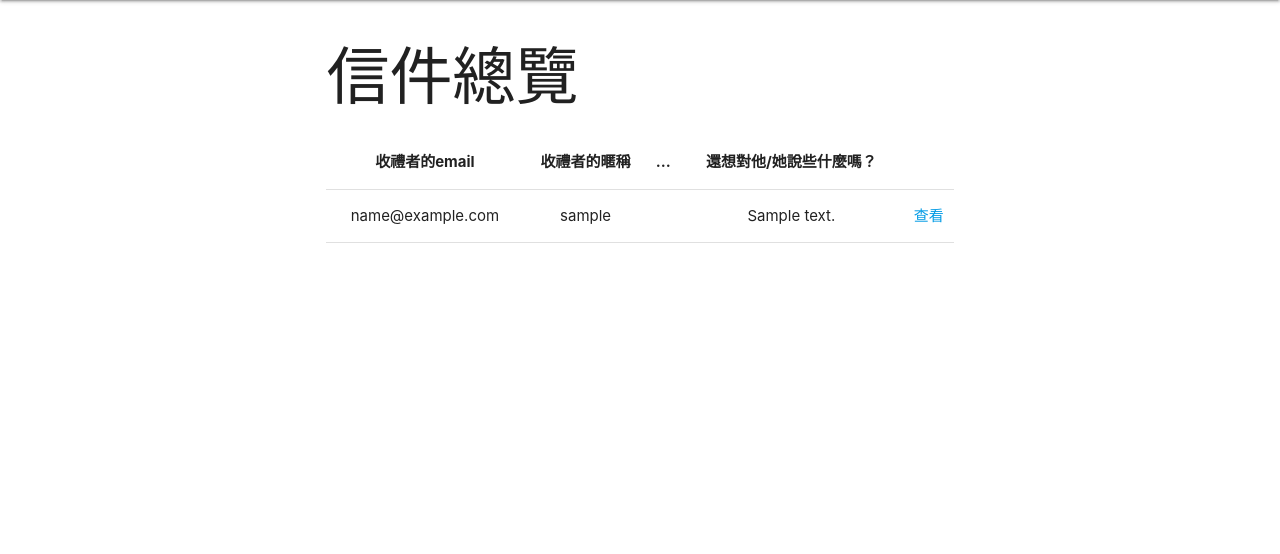
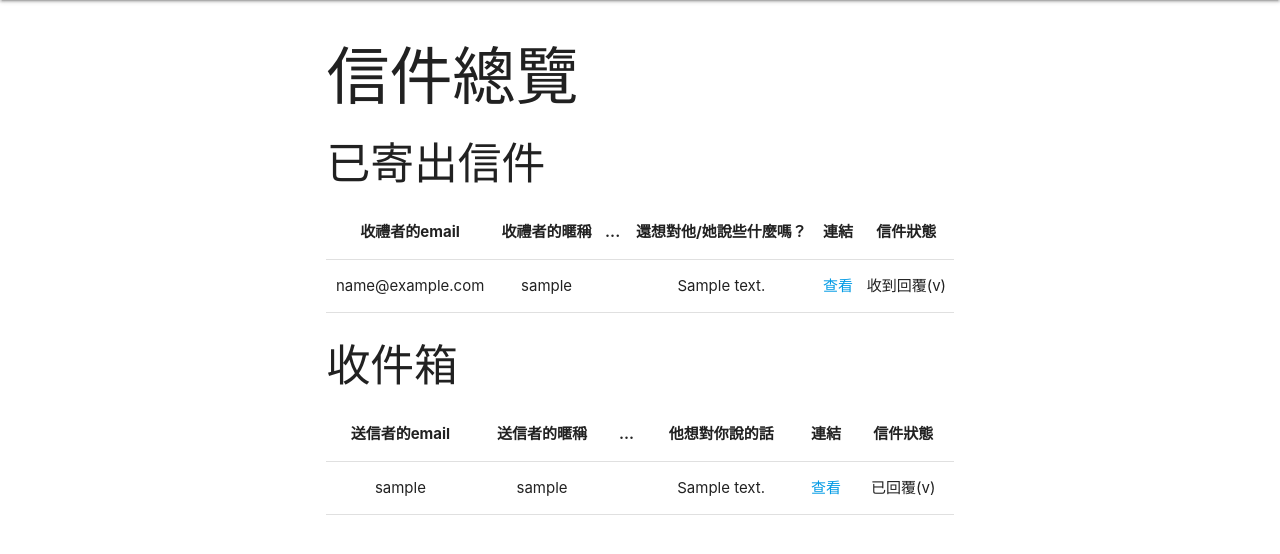
Before and after one commit to shihyuuuuuuu/GiftU, a Django app: page /accounts/dashboard/ in a window 1280 px wide. Shown: the part 64-618 px from the top of the page. Run offline with Django 3.2, Linux system fonts and the light colour scheme; a user stored in the database is signed in; tables that the repository leaves empty hold one stand-in row (values such as "Sample post"); some libraries are stand-ins or nearby versions.

Commit message:
update dashboard and questionnaire page

```diff
--- a/gift_u/views.py
+++ b/gift_u/views.py
@@ -38,5 +38,12 @@ def profile(request):
 
 def dashboard(request):
     current_user = request.user
+    # 寄件匣
     questionnaires = Questionnaire.objects.filter(creator=current_user)
-    return render(request, 'dashboard.html', {'questionnaires':questionnaires} )
+    # 收件匣
+    receive_questionnaires = Questionnaire.objects.filter(receiver_email=current_user.email)
+    context={
+        'questionnaires':questionnaires,
+        'receive_questionnaires':receive_questionnaires
+    }
+    return render(request, 'dashboard.html', context)
--- a/templates/dashboard.html
+++ b/templates/dashboard.html
@@ -9,14 +9,17 @@
 <div class="container">
     <h1>信件總覽</h1>
 
+    <!-- 寄件箱 開始-->
     <table class="highlight centered">
+        <h3>已寄出信件</h3>
         <thead>
           <tr>
               <th>收禮者的email</th>
               <th>收禮者的暱稱</th>
               <th>...</th>
               <th>還想對他/她說些什麼嗎？</th>
-              <th></th>
+              <th>連結</th>
+              <th>信件狀態</th>
           </tr>
         </thead>
 
@@ -28,9 +31,54 @@
                 <td></td>
                 <td>{{questionnaire.extra_messages}}</td>
                 <td><a href="{% url 'survey:questionnaire' questionnaire_id=questionnaire.id %}">查看</a></td>
+                {% if questionnaire.is_responded%}
+                <td>收到回覆(v)</td>
+                {% else %}
+                <td>對方尚未答覆</td>
+                {% endif %}
+
+
             </tr>
              {% endfor %}
         </tbody>
       </table>
+    <!-- 寄件箱 結束-->
+
+    <!-- 收件箱 開始-->
+      <table class="highlight centered">
+        <h3>收件箱</h3>
+        <thead>
+          <tr>
+              <th>送信者的email</th>
+              <th>送信者的暱稱</th>
+              <th>...</th>
+              <th>他想對你說的話</th>
+              <th>連結</th>
+              <th>信件狀態</th>
+          </tr>
+        </thead>
+
+        <tbody>
+            {% for receive_questionnaire in receive_questionnaires %}
+            <tr data-href='https://www.google.com'>
+                <td>{{receive_questionnaire.creator.username}}</td>
+                <td>{{receive_questionnaire.sender_nickname}}</td>
+                <td></td>
+                <td>{{receive_questionnaire.extra_messages}}</td>
+                <td><a href="{% url 'survey:questionnaire' questionnaire_id=receive_questionnaire.id %}">查看</a></td>
+                {% if receive_questionnaire.is_responded%}
+                <td>已回覆(v)</td>
+                {% else %}
+                <td>您尚未答覆</td>
+                {% endif %}
+
+
+            </tr>
+             {% endfor %}
+        </tbody>
+
+      </table>
+    <!-- 收件箱 結束-->
+
 </div>
 {% endblock %}
```
Also changed, not shown: gift_u/apps/survey/templates/survey/questionnaire.html (+62 -3 lines), gift_u/apps/survey/migrations/0006_questionnaire_is_responded.py (added).
